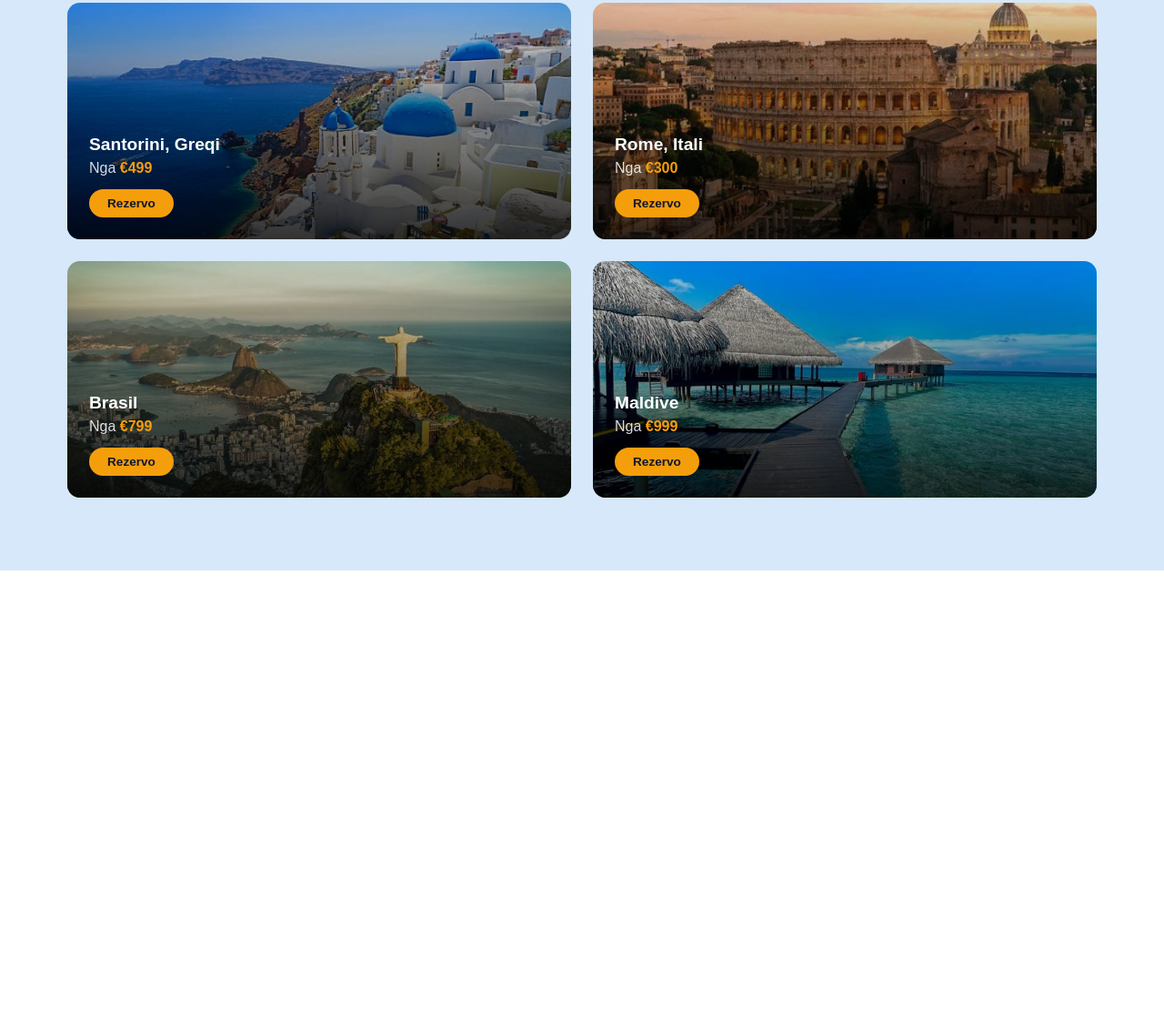
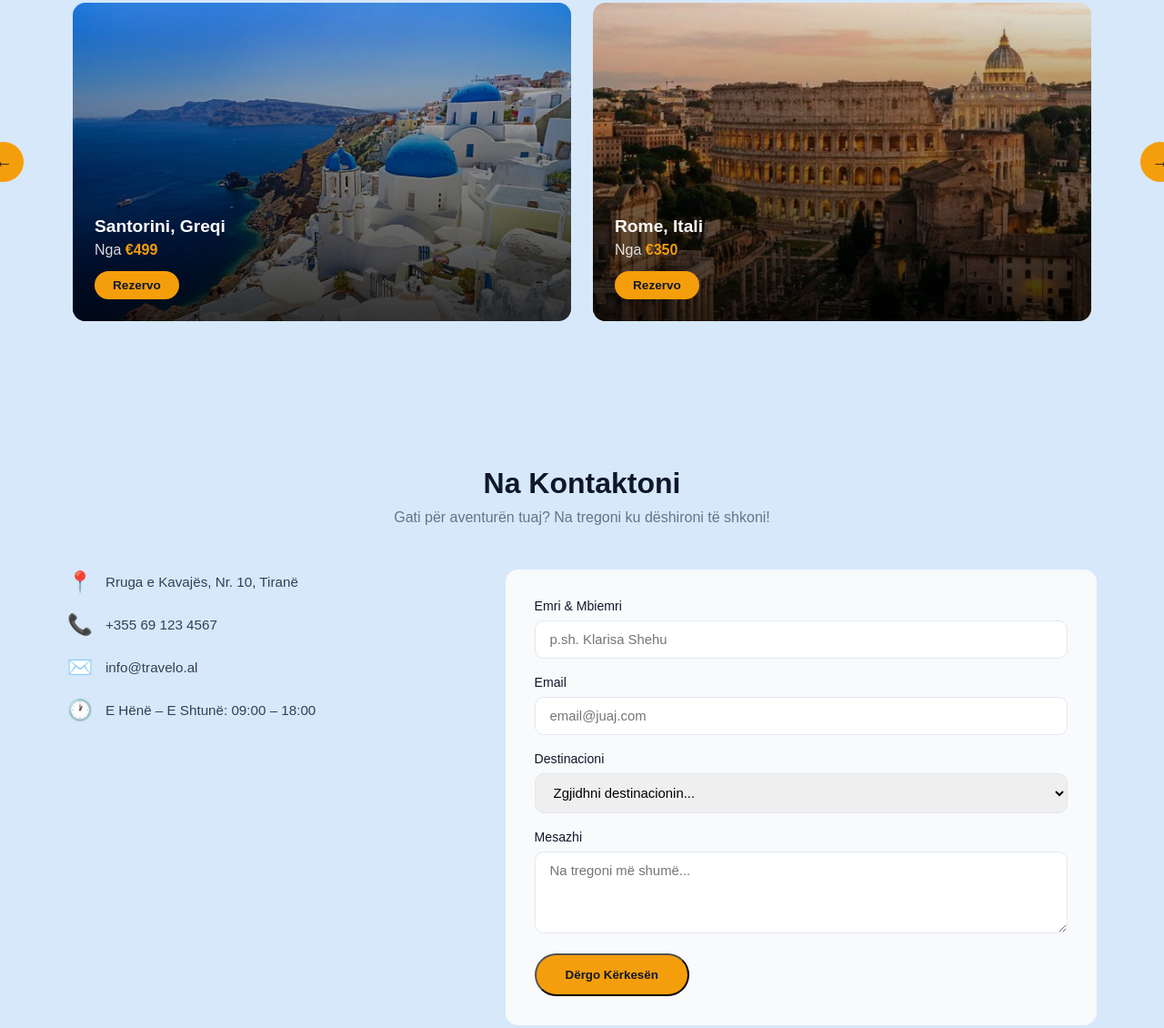
Before and after one commit to klarisashehu/Travelo, a plain HTML site: page index.html in a window 1280 px wide. Shown: the part 2657-3787 px from the top of the page at 91% size. Before the commit the page ends 3284 px from the top, so only its background shows below. Drawn offline with Linux system fonts and the light colour scheme.

Commit message:
Shtimi i carousel per destinacionet me shigjeta navigimi

```diff
--- a/css/style.css
+++ b/css/style.css
@@ -222,20 +222,60 @@ body{
   background: #d6e8f9;
 }
 
-.dest-grid {
-  display: grid;
-  grid-template-columns: repeat(2, 1fr);
+.dest-slider {
+  position: relative;
+  display: flex;
+  align-items: center;
+  padding: 0 6px;
+}
+
+.dest-track {
+  display: flex;
   gap: 24px;
+  overflow: hidden;
+  scroll-behavior: smooth;
+  width: 100%;
 }
 
 .dest-card {
+  min-width: calc(50% - 12px);
   border-radius: 14px;
   overflow: hidden;
-  height: 260px;
+  height: 350px;
   background-size: cover;
   background-position: center;
   position: relative;
   transition: transform 0.3s;
+  flex-shrink: 0;
+}
+
+.slider-btn {
+  background: var(--accent);
+  color: var(--dark);
+  border: none;
+  border-radius: 50%;
+  width: 44px;
+  height: 44px;
+  font-size: 1.2rem;
+  cursor: pointer;
+  flex-shrink: 0;
+  transition: background 0.3s;
+  position: absolute;
+  top: 50%;
+  transform: translateY(-50%);
+  z-index: 10;
+}
+
+.slider-btn.left {
+  left: -92px;
+}
+
+.slider-btn.right {
+  right: -92px;
+}
+
+.slider-btn:hover {
+  background: #d97706;
 }
 
 .dest-card:hover {
@@ -282,3 +322,68 @@ body{
 .btn-dest:hover {
   background: #d97706;
 }
+
+
+.contact {
+  padding: 80px 0;
+  background: #d6e8f9;
+}
+
+.contact-grid {
+  display: grid;
+  grid-template-columns: 1fr 1.5fr;
+  gap: 48px;
+  align-items: start;
+}
+
+.contact-item {
+  display: flex;
+  align-items: center;
+  gap: 14px;
+  margin-bottom: 20px;
+}
+
+.contact-item span {
+  font-size: 1.4rem;
+}
+
+.contact-item p {
+  color: #334155;
+  font-size: 0.95rem;
+}
+
+.contact-form {
+  background: #f8fafc;
+  padding: 32px;
+  border-radius: 14px;
+}
+
+.form-group {
+  margin-bottom: 18px;
+}
+
+.form-group label {
+  display: block;
+  font-size: 0.88rem;
+  font-weight: 500;
+  color: var(--dark);
+  margin-bottom: 8px;
+}
+
+.form-group input,
+.form-group select,
+.form-group textarea {
+  width: 100%;
+  padding: 12px 16px;
+  border: 1.5px solid #e2e8f0;
+  border-radius: 10px;
+  font-size: 0.93rem;
+  outline: none;
+  font-family: Arial, sans-serif;
+}
+
+.form-group input:focus,
+.form-group select:focus,
+.form-group textarea:focus {
+  border-color: var(--primary);
+}
--- a/index.html
+++ b/index.html
@@ -99,6 +99,10 @@
         <p>Zgjidh destinacionin tuaj të ëndrrave</p>
       </div>
       <div class="dest-grid">
+<div class="dest-slider">
+  <button class="slider-btn left" id="sliderLeft">&#8592;</button>
+
+  <div class="dest-track" id="destTrack">
 
     <div class="dest-card" style="background-image: url('images/dest1.jpg')">
       <div class="dest-overlay">
@@ -111,7 +115,7 @@
     <div class="dest-card" style="background-image: url('images/dest2.jpg')">
       <div class="dest-overlay">
         <h3>Rome, Itali</h3>
-      <p>Nga <strong>€300</strong></p>
+        <p>Nga <strong>€350</strong></p>
         <a href="#contact" class="btn-dest">Rezervo</a>
       </div>
     </div>
@@ -119,7 +123,7 @@
     <div class="dest-card" style="background-image: url('images/dest3.jpg')">
       <div class="dest-overlay">
         <h3>Brasil</h3>
-      <p>Nga <strong>€799</strong></p>
+        <p>Nga <strong>€899</strong></p>
         <a href="#contact" class="btn-dest">Rezervo</a>
       </div>
     </div>
@@ -132,8 +136,125 @@
       </div>
     </div>
 
+    <div class="dest-card" style="background-image: url('images/dest5.jpg')">
+      <div class="dest-overlay">
+        <h3>Dubai, EAB</h3>
+        <p>Nga <strong>€799</strong></p>
+        <a href="#contact" class="btn-dest">Rezervo</a>
+      </div>
+    </div>
+
+    <div class="dest-card" style="background-image: url('images/dest6.jpg')">
+      <div class="dest-overlay">
+        <h3>Bali, Indonezi</h3>
+        <p>Nga <strong>€799</strong></p>
+        <a href="#contact" class="btn-dest">Rezervo</a>
+      </div>
+    </div>
+
+    <div class="dest-card" style="background-image: url('images/dest7.jpg')">
+      <div class="dest-overlay">
+        <h3>Paris, Francë</h3>
+        <p>Nga <strong>€449</strong></p>
+        <a href="#contact" class="btn-dest">Rezervo</a>
+      </div>
+    </div>
+
+    <div class="dest-card" style="background-image: url('images/dest8.jpg')">
+      <div class="dest-overlay">
+        <h3>Barcelona, Spanjë</h3>
+        <p>Nga <strong>€379</strong></p>
+        <a href="#contact" class="btn-dest">Rezervo</a>
+      </div>
+    </div>
+
+    <div class="dest-card" style="background-image: url('images/dest9.jpg')">
+      <div class="dest-overlay">
+        <h3>Istanbul, Turqi</h3>
+        <p>Nga <strong>€299</strong></p>
+        <a href="#contact" class="btn-dest">Rezervo</a>
+      </div>
+    </div>
+
+    <div class="dest-card" style="background-image: url('images/dest10.jpg')">
+      <div class="dest-overlay">
+        <h3>Prague, Czechia</h3>
+        <p>Nga <strong>€379</strong></p>
+        <a href="#contact" class="btn-dest">Rezervo</a>
+      </div>
+    </div>
+
+
+
+  </div>
+
+  <button class="slider-btn right" id="sliderRight">&#8594;</button>
+</div>
+
+  </section>
+
+  <section class="contact" id="contact">
+    <div class="container">
+      <div class="section-header">
+        <h2>Na Kontaktoni</h2>
+        <p>Gati për aventurën tuaj? Na tregoni ku dëshironi të shkoni!</p>
+      </div>
+      <div class="contact-grid">
+
+        <div class="contact-info">
+          <div class="contact-item">
+            <span>📍</span>
+            <p>Rruga e Kavajës, Nr. 10, Tiranë</p>
+          </div>
+          <div class="contact-item">
+            <span>📞</span>
+            <p>+355 69 123 4567</p>
+          </div>
+          <div class="contact-item">
+            <span>✉️</span>
+            <p>info@travelo.al</p>
+          </div>
+          <div class="contact-item">
+            <span>🕐</span>
+            <p>E Hënë – E Shtunë: 09:00 – 18:00</p>
+          </div>
+        </div>
+
+        <form class="contact-form" id="contactForm">
+          <div class="form-group">
+            <label>Emri & Mbiemri</label>
+            <input type="text" placeholder="p.sh. Klarisa Shehu" required />
+          </div>
+          <div class="form-group">
+            <label>Email</label>
+            <input type="email" placeholder="email@juaj.com" required />
+          </div>
+          <div class="form-group">
+            <label>Destinacioni</label>
+            <select>
+              <option value="">Zgjidhni destinacionin...</option>
+              <option>Santorini, Greqi</option>
+              <option>Dubai, EAB</option>
+              <option>Maldive</option>
+              <option>Istanbul, Turqi</option>
+            </select>
+          </div>
+          <div class="form-group">
+            <label>Mesazhi</label>
+            <textarea rows="4" placeholder="Na tregoni më shumë..."></textarea>
+          </div>
+          <button type="submit" class="btn-primary">Dërgo Kërkesën</button>
+        </form>
+
+      </div>
     </div>
   </section>
+</div>
+  </section>
+
+
+  </section>
+
 
  <script src="js/script.js"></script>
 </body>
--- a/js/script.js
+++ b/js/script.js
@@ -0,0 +1,11 @@
+const track = document.getElementById('destTrack');
+const btnLeft = document.getElementById('sliderLeft');
+const btnRight = document.getElementById('sliderRight');
+
+btnRight.addEventListener('click', () => {
+  track.scrollBy({ left: 300, behavior: 'smooth' });
+});
+
+btnLeft.addEventListener('click', () => {
+  track.scrollBy({ left: -300, behavior: 'smooth' });
+});
```
Also changed, not shown: images/dest7.jpg (added). Lines whose indentation alone changed are shown as unchanged.
